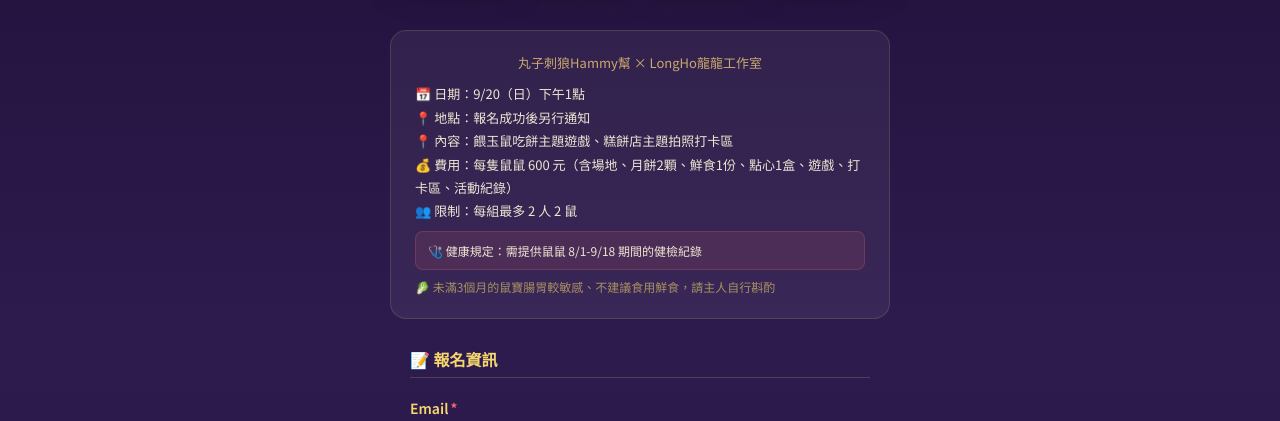
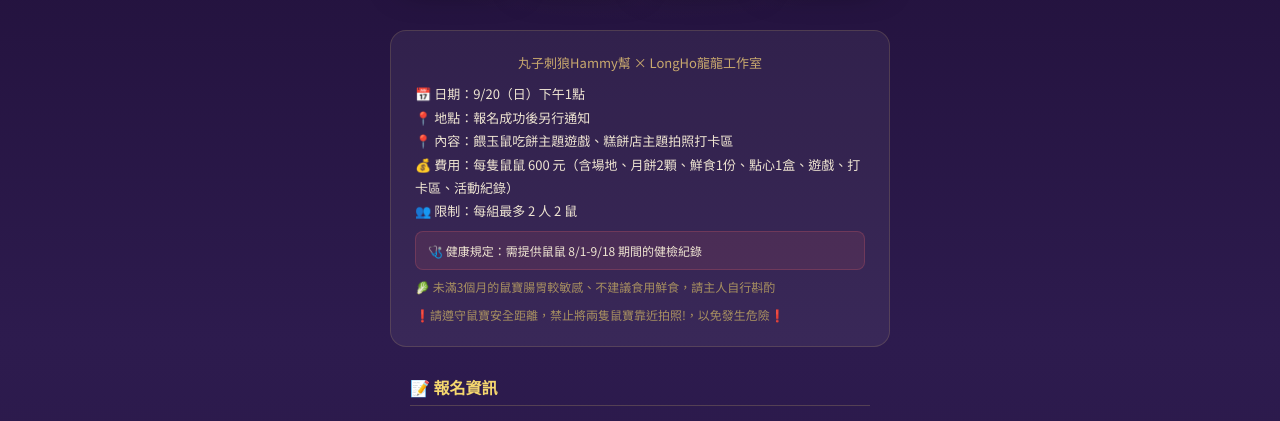
Before and after one commit to apple7325039/hamster-moon, a plain HTML site: page index.html in a window 1280 px wide. Shown: the part 415-836 px from the top of the page. Drawn offline with Linux system fonts and the light colour scheme.

Commit message:
Update index.html

```diff
--- a/index.html
+++ b/index.html
@@ -98,6 +98,7 @@ td{padding:6px}
   <div>👥 限制：每組最多 2 人 2 鼠</div>
   <div class="health-warn">🩺 健康規定：需提供鼠鼠 8/1-9/18 期間的健檢紀錄</div>
   <div class="fresh-warn">🥬 未滿3個月的鼠寶腸胃較敏感、不建議食用鮮食，請主人自行斟酌</div>
+  <div class="fresh-warn">❗請遵守鼠寶安全距離，禁止將兩隻鼠寶靠近拍照!，以免發生危險❗</div>
 </div>
 
 <div class="form-wrap">
```
